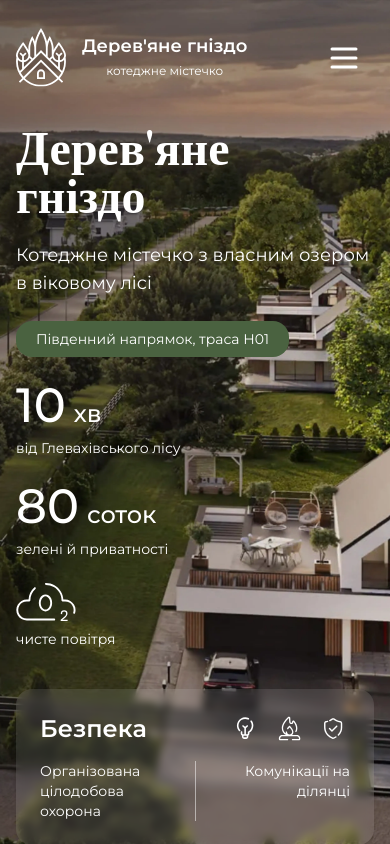
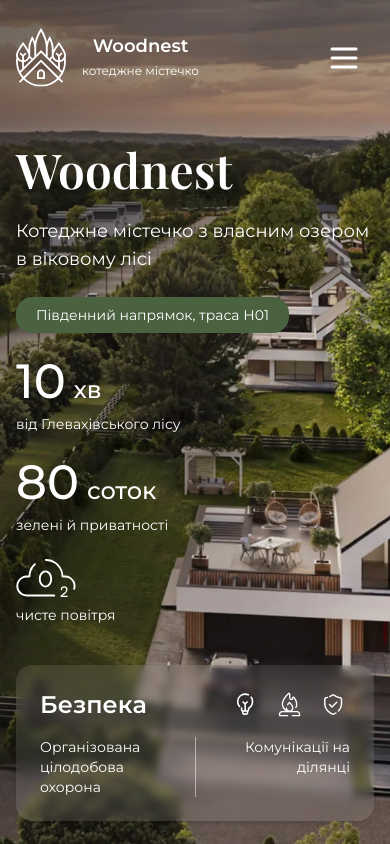
Before and after one commit to Chornei-Olha/Wooden-nest, a Next.js app: page /wooden-nest in a window 390 px wide. Shown: the top 844 px of the page. Built offline with nearby package versions, Linux system fonts and the light colour scheme; a web font is replaced by a local one.

Commit message:
first commit

```diff
--- a/next.config.mjs
+++ b/next.config.mjs
@@ -6,7 +6,7 @@ const nextConfig = {
     return [
       {
         source: '/',
-        destination: '/wooden-nest',
+        destination: '',
         permanent: true,
       },
     ];
--- a/src/app/layout.tsx
+++ b/src/app/layout.tsx
@@ -7,7 +7,7 @@ export const viewport = {
 };
 
 export const metadata = {
-  title: "Дерев'яне гніздо",
+  title: 'Woodnest',
   description: 'Котеджне містечко з власним озером в віковому лісі',
   icons: {
     icon: [{ url: '/favicon.png', type: 'image/x-icon' }],
--- a/src/app/wooden-nest/page.tsx
+++ b/src/app/wooden-nest/page.tsx
@@ -323,8 +323,8 @@ const WoodenNestPage: React.FC = () => {
                 </div>
                 <div className="space-y-4 sm:space-y-6">
                   <p className="text-sm lg:text-[14px] font-montserrat leading-relaxed text-global-2">
-                    <span className="font-medium">Деревяне гніздо</span> - це закрите приватне
-                    містечко, його територія
+                    <span className="font-medium">Woodnest</span> - це закрите приватне містечко,
+                    його територія
                     <br />
                     повністю обгороджена і цілодобово охороняється.
                   </p>
--- a/src/components/common/ConstructionProgressSection.tsx
+++ b/src/components/common/ConstructionProgressSection.tsx
@@ -69,7 +69,7 @@ export default function ConstructionProgressSection() {
         <div className="bg-[url('/images/bg-pattern.png')] bg-cover bg-center flex items-center justify-center h-full py-2 rounded-lg">
           <Image
             src="/images/img__1.png"
-            alt="Дерев'яне Гніздо"
+            alt="Woodnest"
             width={400}
             height={600}
             className="w-full h-auto object-cover"
--- a/src/components/common/ConsultationForm.tsx
+++ b/src/components/common/ConsultationForm.tsx
@@ -38,7 +38,7 @@ export default function ConsultationForm() {
                   Отримати консультацію
                 </h2>
                 <p className="text-sm lg:text-[14px] font-montserrat font-normal leading-relaxed text-global-5">
-                  Дізнайтеся більше про Дерев'яне гніздо. Залиште контактні дані, ми вам
+                  Дізнайтеся більше про Woodnest. Залиште контактні дані, ми вам
                   <br />
                   передзвонимо і відповімо на всі ваші запитання.
                 </p>
--- a/src/components/common/FAQSection.tsx
+++ b/src/components/common/FAQSection.tsx
@@ -14,7 +14,7 @@ const faqs: FAQItem[] = [
     number: 1,
     question: 'Де знаходиться котеджне містечко?',
     answer:
-      'Котеджне містечко «Дерев’яне гніздо» розташоване в селі Нові Безрадичі, Київська область — усього за кількадесят хвилин їзди від столиці.',
+      'Котеджне містечко «Woodnest» розташоване в селі Нові Безрадичі, Київська область — усього за кількадесят хвилин їзди від столиці.',
   },
   {
     number: 2,
@@ -108,8 +108,8 @@ export default function FAQSection() {
     <section className="py-12 sm:py-16 lg:py-20 px-4 sm:px-6 lg:px-8">
       <div className="w-full max-w-7xl mx-auto">
         <div className="text-center mb-8 lg:mb-12">
-          <h2 className="text-3xl sm:text-4xl lg:text-[40px] font-playfair-display font-semibold text-global-5">
-            Популярні запитання про Дерев'яне гніздо
+          <h2 className="text-3xl sm:text-4xl lg:text-[40px] font-playfair font-semibold text-global-5">
+            Популярні запитання про Woodnest
           </h2>
         </div>
         <div className="grid grid-cols-1 lg:grid-cols-2 gap-8 lg:gap-16">
--- a/src/components/common/FeatureIntroSection.tsx
+++ b/src/components/common/FeatureIntroSection.tsx
@@ -16,7 +16,7 @@ export default function FeatureIntroSection({ handleSubmit }: Props) {
       <div className="relative w-full container mx-auto text-center">
         <div className="flex flex-col lg:flex-row justify-between items-center gap-8 lg:gap-16 lg:mb-[317px]">
           <h2 className="text-3xl sm:text-4xl lg:text-[40px] font-playfair font-semibold text-global-12 leading-tight max-w-2xl text-left">
-            Дерев'яне гніздо — там, де починається життя
+            Woodnest — там, де починається життя
           </h2>
 
           <div className="flex flex-col gap-4 sm:gap-6 max-w-md">
--- a/src/components/common/Footer.tsx
+++ b/src/components/common/Footer.tsx
@@ -36,9 +36,7 @@ export default function Footer() {
                 </div>
                 <div className="mb-4">
                   <h3 className="text-2xl sm:text-3xl lg:text-[36px] font-montserrat font-semibold text-global-12 leading-tight">
-                    Дерев'яне
-                    <br />
-                    гніздо
+                    Woodnest
                   </h3>
                   <p className="text-xs sm:text-sm lg:text-[13px] font-montserrat font-normal text-global-12">
                     котеджне містечко
--- a/src/components/common/Header.tsx
+++ b/src/components/common/Header.tsx
@@ -31,7 +31,7 @@ const Header: React.FC<HeaderProps> = ({ className = '' }) => {
             <div className="w-[50px] sm:w-[60px] lg:w-[70px]">
               <Image
                 src="/images/img_link.svg"
-                alt="Wooden Nest Logo"
+                alt="Woodnest Logo"
                 width={70}
                 height={82}
                 className="w-full h-auto"
@@ -39,7 +39,7 @@ const Header: React.FC<HeaderProps> = ({ className = '' }) => {
             </div>
             <div className="text-center lg:text-left">
               <h1 className="text-lg sm:text-2xl lg:text-[36px] font-montserrat font-semibold leading-tight text-global-12">
-                Дерев'яне гніздо
+                Woodnest
               </h1>
               <p className="text-xs sm:text-sm lg:text-[13px] font-montserrat font-normal leading-relaxed text-global-12 mt-1">
                 котеджне містечко
--- a/src/components/common/HeroSection.tsx
+++ b/src/components/common/HeroSection.tsx
@@ -15,14 +15,14 @@ export default function HeroSection() {
       {/* Background Image */}
       <Image
         src="/images/bg_gradient.webp"
-        alt="Wooden Nest Hero"
+        alt="Woodnest Hero"
         fill
         className="object-cover hidden sm:block"
         priority
       />
       <Image
         src="/images/bg_gradient_mobile.webp"
-        alt="Wooden Nest Hero"
+        alt="Woodnest Hero"
         fill
         className="object-cover sm:hidden"
         priority
@@ -39,7 +39,7 @@ export default function HeroSection() {
           {/* Left Side */}
           <div className="flex flex-col gap-6 sm:gap-8 lg:gap-12 w-full lg:w-1/2">
             <h1 className="text-5xl sm:text-7xl lg:text-[130px] leading-none font-playfair font-semibold">
-              Дерев'яне <br /> гніздо
+              Woodnest
             </h1>
             <p className="text-lg lg:text-[20px] font-montserrat">
               Котеджне містечко з власним озером в віковому лісі
--- a/src/components/common/LifestyleSection.tsx
+++ b/src/components/common/LifestyleSection.tsx
@@ -11,13 +11,13 @@ export default function LifestyleSection() {
       <div className="relative w-full max-w-7xl mx-auto">
         <div className="text-left mb-12 lg:mb-16">
           <h2 className="text-5xl sm:text-8xl lg:text-[115px] font-montserrat font-thin uppercase text-global-8 leading-tight mb-8 lg:mb-16">
-            Дерев&apos;яне гніздо об&apos;єднує
+            Woodnest об&apos;єднує
           </h2>
 
           <div className="flex flex-col lg:flex-row gap-10">
             <div className="max-w-2xl mx-auto space-y-8 lg:space-y-12">
               <h3 className="text-3xl sm:text-4xl lg:text-[44px] font-playfair font-semibold text-global-5 mb-8">
-                Дерев&apos;яне гніздо-
+                Woodnest -
                 <br />
                 це особливий спосіб
                 <br />
--- a/src/components/common/LocationSection.tsx
+++ b/src/components/common/LocationSection.tsx
@@ -9,9 +9,9 @@ export default function LocationSection() {
           Розташування та інфраструктура
         </h2>
         <p className="text-sm lg:text-[14px] font-montserrat font-normal leading-relaxed text-global-7 max-w-4xl mb-8 lg:mb-12">
-          У Дерев&apos;яному гнізді ми розуміємо важливість доступності та зручності. Розташований у
-          мальовничій та спокійній місцевості, наше котеджницьке містечко також знаходиться в
-          безпосередній близькості до різноманітної зовнішньої інфраструктури, яка
+          У Woodnest ми розуміємо важливість доступності та зручності. Розташований у мальовничій та
+          спокійній місцевості, наше котеджницьке містечко також знаходиться в безпосередній
+          близькості до різноманітної зовнішньої інфраструктури, яка
           <br />
           задовольнить усі ваші потреби. Це забезпечує ідеальне поєднання усамітненого життя в
           оточенні природи зі зручностями міського життя.
```
